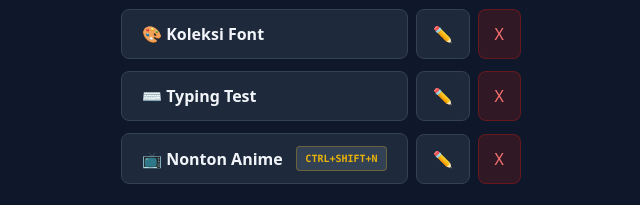
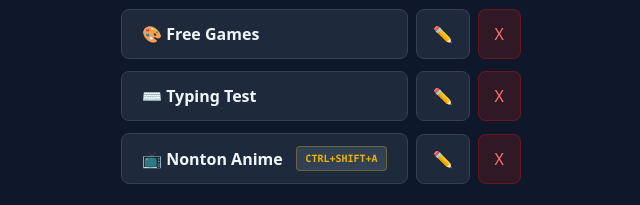
Before and after one commit to sutris-lab/sutris-lab.github.io, a plain HTML site: page tes.html in a window 1280 px wide. Shown: the part 345-550 px from the top of the page, 319-959 px from the left. Drawn offline with nearby package versions, Linux system fonts and the light colour scheme.

Commit message:
Update tes.html

```diff
--- a/tes.html
+++ b/tes.html
@@ -74,9 +74,9 @@
     <script>
         const defaultLinks = [
             { name: "🛠️ Referensi Koding", url: "https://github.com/sutris-lab/sutris-lab.github.io", shortcut: "" },
-            { name: "🎨 Koleksi Font", url: "https://fonts.google.com/", shortcut: "" },
+            { name: "🎨 Free Games", url: "https://www.youtube.com/watch?v=dQw4w9WgXcQ", shortcut: "" },
             { name: "⌨️ Typing Test", url: "https://monkeytype.com/", shortcut: "" },
-            { name: "📺 Nonton Anime", url: "https://nontonanime.co/", shortcut: "ctrl+shift+n" }
+            { name: "📺 Nonton Anime", url: "https://nontonanime.co/", shortcut: "ctrl+shift+a" }
         ];
 
         document.addEventListener("DOMContentLoaded", () => {
```
